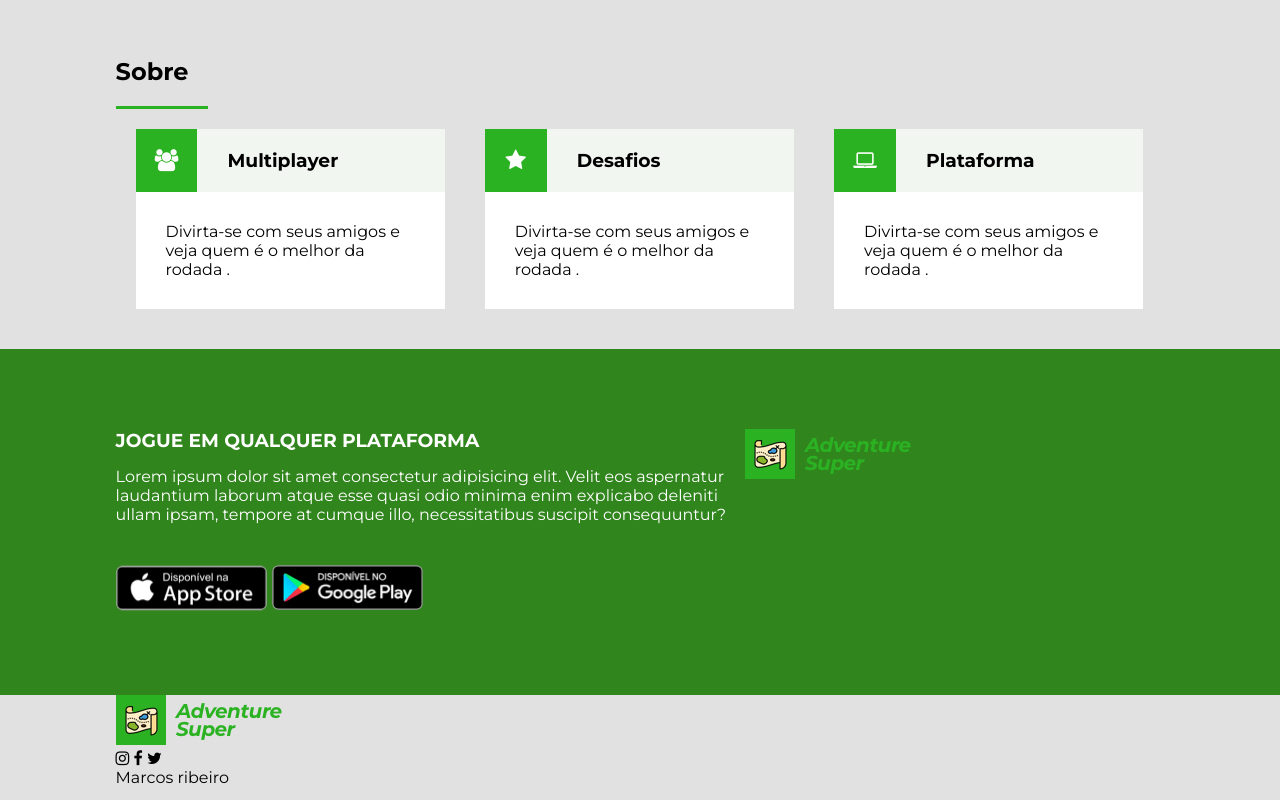
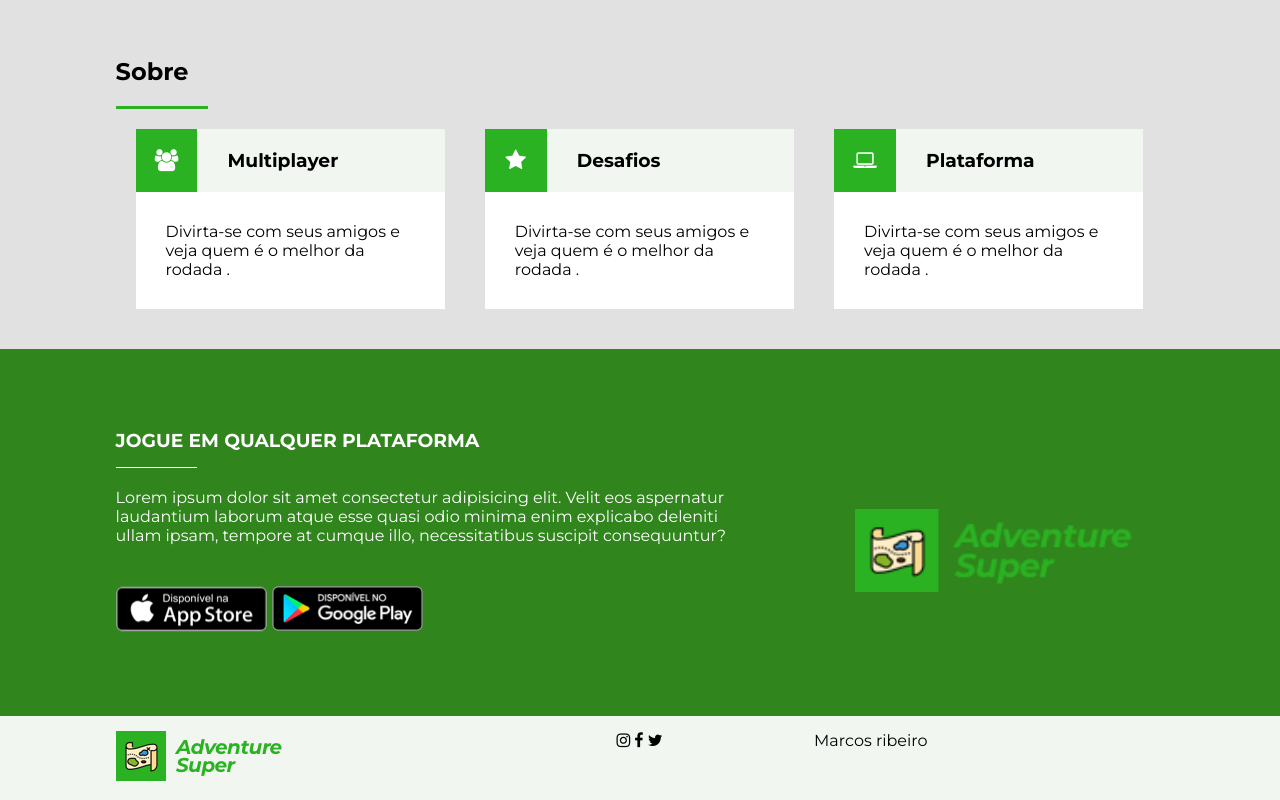
Before and after one commit to Marcsfic98/Minecron, a plain HTML site: page index.html in a window 1280 px wide. Shown: the part 809-1609 px from the top of the page. Drawn offline with Linux system fonts and the light colour scheme.

Commit message:
realizada estilizaçao

```diff
--- a/css/style.css
+++ b/css/style.css
@@ -196,3 +196,48 @@ footer{
 .conteudo_info p{
     margin-bottom: 40px;
 }
+
+.line{
+    background-color: white;
+    height: 1px;
+    width: 13%;
+    margin-bottom: 20px;
+}
+
+
+
+.conteudo_info2{
+    width: 40%;
+    float: left;
+
+}
+
+.img{
+    background-color: #30851d;
+    width: 200px;
+    height: 200px;
+    margin: 0 auto;
+    position: relative;
+}
+
+.img img{
+    width: 300px;
+    position: absolute;
+    top: 40%;
+}
+
+.footer2{
+    background-color: #f1f6f1;
+    padding: 15px 0;
+}
+
+.logo1{
+    float: left;
+    width: 33.3%;
+}
+
+.social{
+    float: left;
+    width: 33.3%;
+    text-align: center;
+}
```
